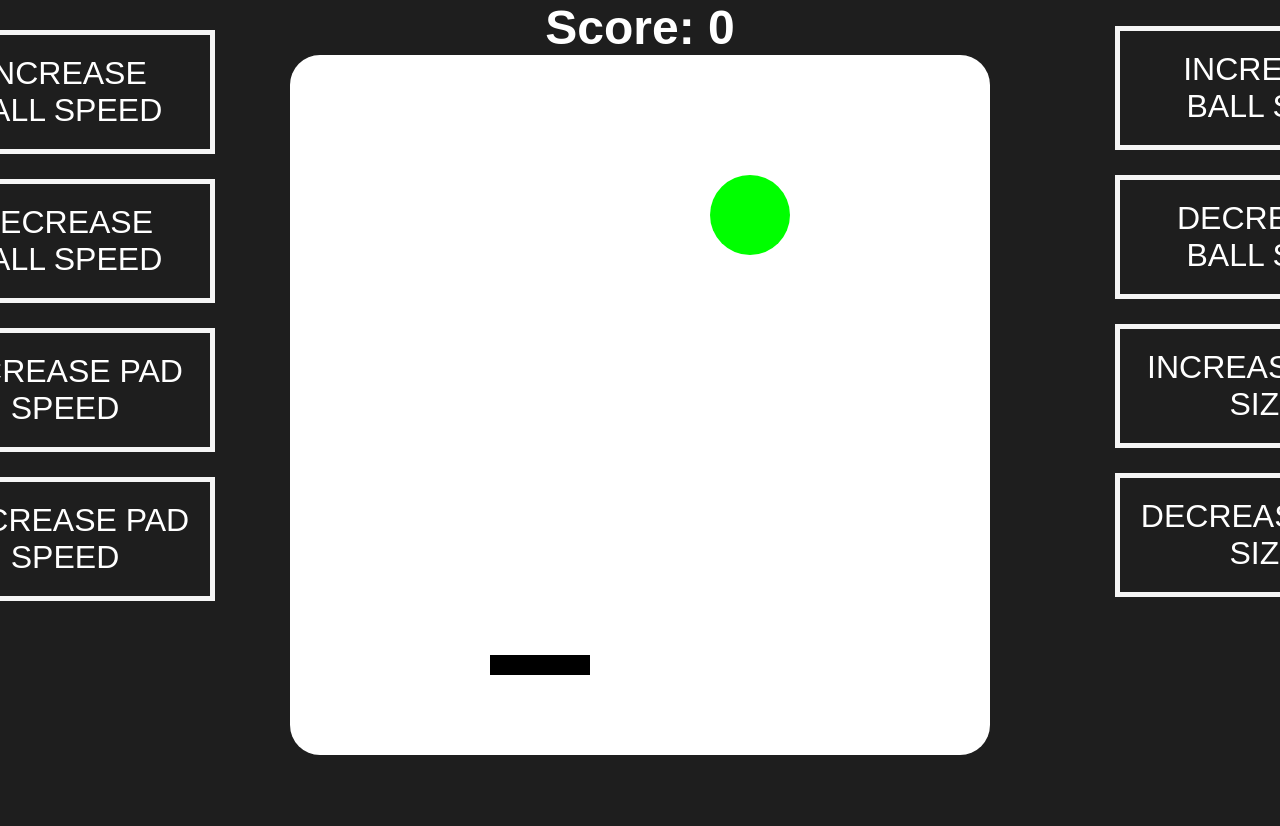
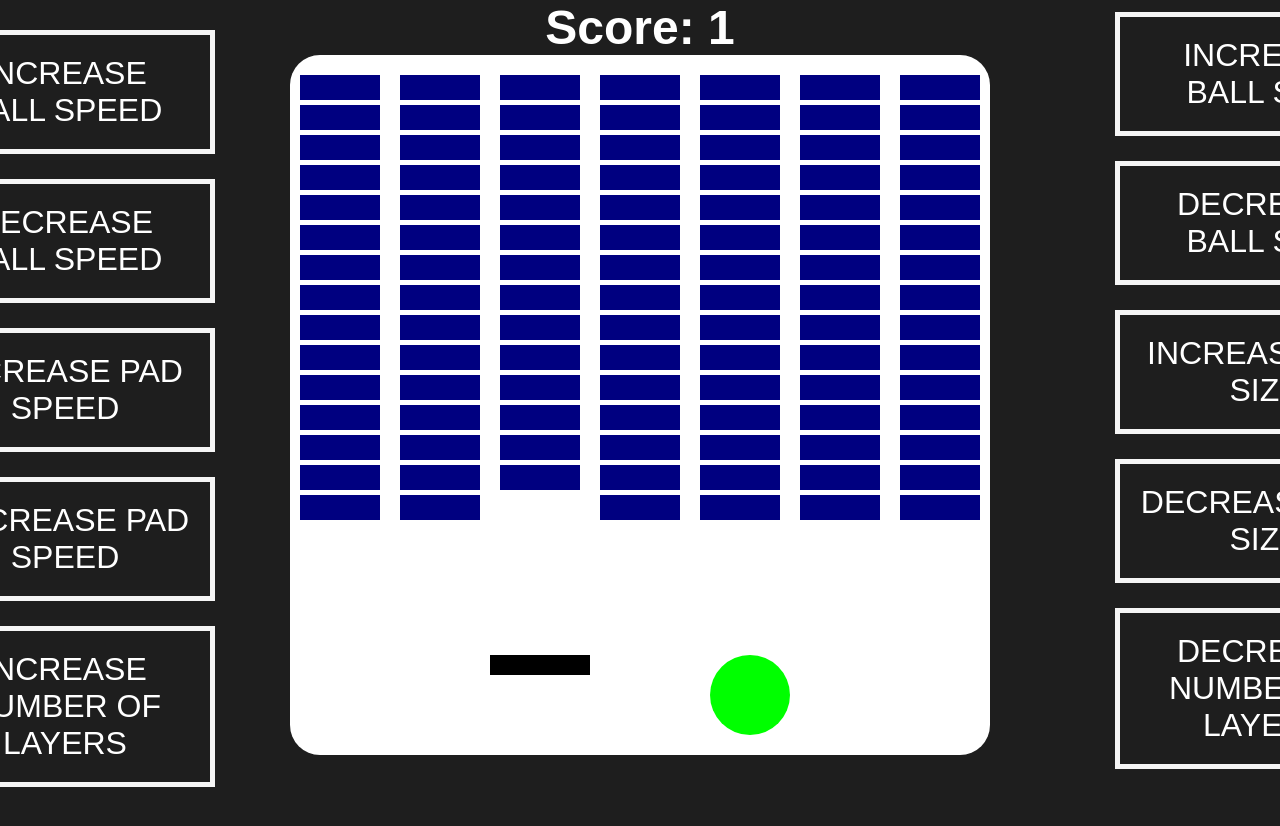
Before and after one commit to EvoDev5-bot/Practice, a plain HTML site: page index.html in a window 1280 px wide. Shown: the top 826 px of the page. Drawn offline with Linux system fonts and the light colour scheme.

Commit message:
second commit

```diff
--- a/index.html
+++ b/index.html
@@ -18,6 +18,8 @@
         INCREASE PAD SPEED
     </button><button>
         DECREASE PAD SPEED
+    </button><button>
+        INCREASE NUMBER OF LAYERS
     </button>
     </div><div id="buttons2"><button>
         INCREASE BALL SIZE
@@ -27,6 +29,8 @@
         INCREASE PAD SIZE
     </button><button>
         DECREASE PAD SIZE
+    </button><button>
+        DECREASE NUMBER OF LAYERS
     </button>
 
     </div>
--- a/script.js
+++ b/script.js
@@ -7,9 +7,18 @@ canvas.height = 700;
 const centerX = canvas.width / 2;
 const centerY = canvas.height / 2;
 
+let layers = 15;
+
 let score = 0;
 
 let isMouseDown = false;
+
+let hitBricks = [];
+
+let bricks = [];
+
+let currentBrickX = 10;
+let currentBrickY = 20;
 
 const ball = {
   x: 200,
@@ -50,6 +59,7 @@ function moveBall() {
 
   if (ball.y + ball.size >= canvas.height) {
     score = 0;
+    hitBricks = [];
   }
   if (
     ball.x + ball.size >= pad.x &&
@@ -59,8 +69,14 @@ function moveBall() {
   ) {
     // ball.dx *= -1;
     ball.dy *= -1;
-    score += 1;
   }
+}
+
+function drawPad() {
+  ctx.fillStyle = "black";
+  ctx.beginPath();
+  ctx.fillRect(pad.x, pad.y, pad.w, pad.h);
+  ctx.fill();
 }
 
 function drawPad() {
@@ -113,6 +129,58 @@ function moveLeft() {
   pad.dx = -1 * pad.speed;
 }
 
+function createLayerOfBricks() {
+  for (let x = 0; x < 7; x++) {
+    bricks.push({
+      x: currentBrickX,
+      y: currentBrickY,
+      h: 25,
+      w: 80,
+      hit: false,
+    });
+    currentBrickX += 100;
+  }
+
+  currentBrickY += 30;
+  currentBrickX = 10;
+}
+
+function drawBricks() {
+  for (let y = 0; y < layers; y++) {
+    createLayerOfBricks();
+  }
+
+  hitBricks.forEach((hitBrickIndex) => {
+    bricks.splice(hitBrickIndex, 1);
+  });
+
+  ctx.fillStyle = "navy";
+  bricks.forEach((brick) => {
+    ctx.beginPath();
+    ctx.fillRect(brick.x, brick.y, brick.w, brick.h);
+    ctx.fill();
+  });
+
+  currentBrickX = 10;
+  currentBrickY = 20;
+}
+
+function detectBrickCollision() {
+  bricks.forEach((brick, index) => {
+    if (
+      ball.x + ball.size >= brick.x &&
+      ball.x <= brick.x + brick.w &&
+      ball.y + ball.size >= brick.y &&
+      ball.y <= brick.y + brick.h
+    ) {
+      ball.y += 20;
+      ball.dy *= -1;
+      hitBricks.push(index);
+      score += 1;
+    }
+  });
+}
+
 function update() {
   ctx.clearRect(0, 0, canvas.width, canvas.height);
 
@@ -121,6 +189,11 @@ function update() {
 
   drawPad();
   movePad();
+
+  drawBricks();
+  detectBrickCollision();
+
+  bricks = [];
 
   document.querySelector("h2").innerText = "Score: " + score;
 
@@ -144,7 +217,7 @@ function increaseBallSpeed() {
 }
 
 function decreaseBallSpeed() {
-  if (ball.dx <= 3) {
+  if (ball.dx <= 3 && ball.dx >= -3) {
     ball.dx = 3;
     ball.dy = 3 * (4 / 5);
   }
@@ -211,38 +284,48 @@ document
   .addEventListener("click", decreasePadSpeed);
 
 document
-  .querySelectorAll("button")[4]
+  .querySelectorAll("button")[5]
   .addEventListener("click", increaseBallSize);
 
 document
-  .querySelectorAll("button")[5]
+  .querySelectorAll("button")[6]
   .addEventListener("click", decreaseBallSize);
 
 document
-  .querySelectorAll("button")[6]
+  .querySelectorAll("button")[7]
   .addEventListener("click", increasePadSize);
 
 document
-  .querySelectorAll("button")[7]
+  .querySelectorAll("button")[8]
   .addEventListener("click", decreasePadSize);
 
+document.querySelectorAll("button")[4].addEventListener("click", function () {
+  if (layers < 12) {
+    layers += 1;
+  }
+});
+
+document.querySelectorAll("button")[9].addEventListener("click", function () {
+  if (layers > 1) {
+    layers -= 1;
+  }
+});
+
+//TO BE ACCESIBLE ON TOUCHSCREEN ALSO
+
 canvas.addEventListener("mousedown", function (e) {
-  console.log(["d", e]);
   isMouseDown = true;
   e.preventDefault;
 });
 
 canvas.addEventListener("mouseup", function (e) {
-  console.log(["u", e]);
   isMouseDown = false;
   e.preventDefault;
 });
 
 canvas.addEventListener("mousemove", function (e) {
-  console.log(["m", e]);
   if (isMouseDown) {
-    console.log(["M", e]);
     pad.x = e.clientX - (window.innerWidth / 2 - 350);
   }
-  //   e.preventDefault;
+  e.preventDefault;
 });
--- a/style.css
+++ b/style.css
@@ -37,7 +37,7 @@ body{
 
 #buttons2{
     left:600px;
-    top:-1350px;
+    top:-1550px;
 }
 
 button{
```
